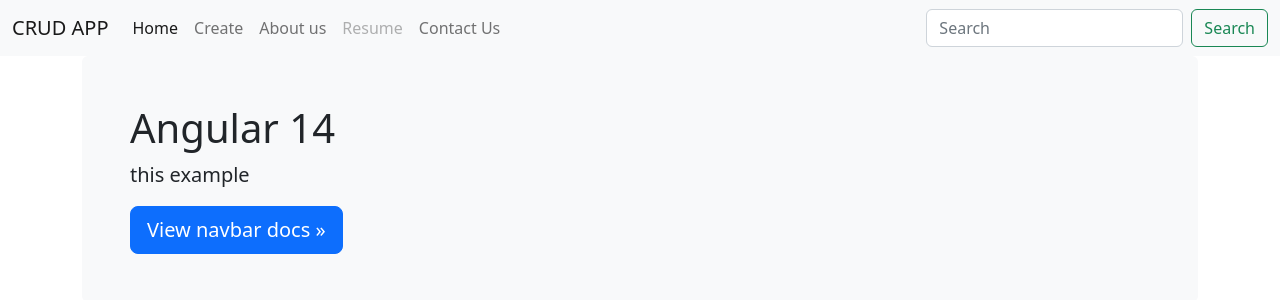
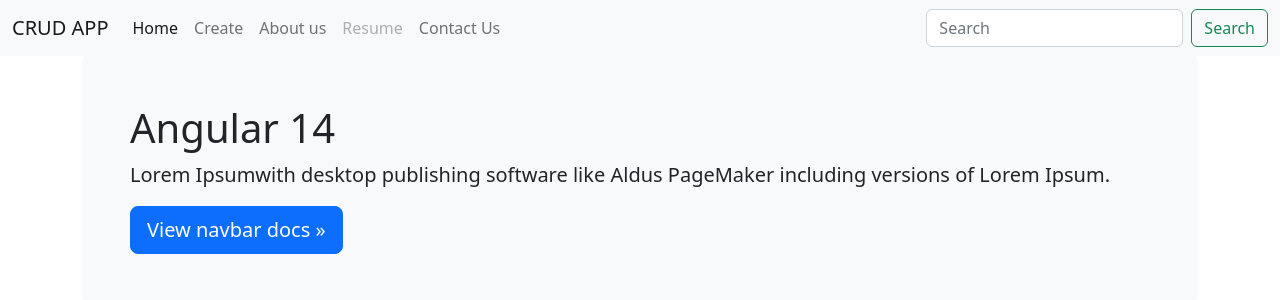
Before and after one commit to akhil888binoy/angular_crud_app, an Angular app: page / in a window 1280 px wide. Shown: the top 300 px of the page. Built offline with nearby package versions, Linux system fonts and the light colour scheme.

Commit message:
jumbotron and lorem ipsum in app component

```diff
--- a/src/app/app.component.html
+++ b/src/app/app.component.html
@@ -33,8 +33,9 @@
 <main class="container">
   <div class="bg-light p-5 rounded">
     <h1>Angular 14 </h1>
-    <p class="lead">this example </p>
+    <p class="lead"> Lorem Ipsumwith desktop publishing software like Aldus PageMaker including versions of Lorem Ipsum.</p>
     <a href="?docs/5.2/components/navbar/"
     class="btn btn-lg btn-primary" role="button">View navbar docs &raquo;</a>
   </div>
 </main>
+<router-outlet></router-outlet>
```
